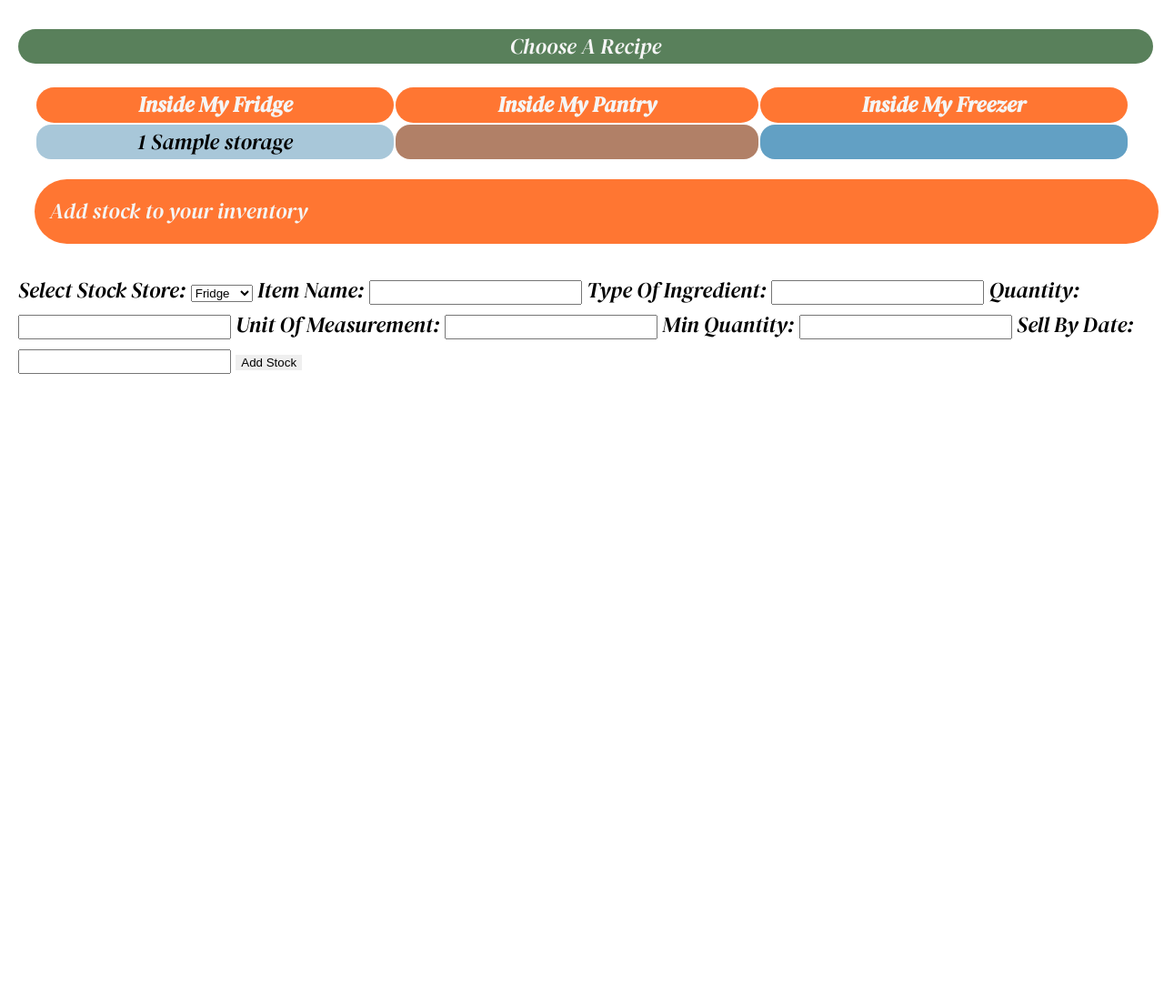
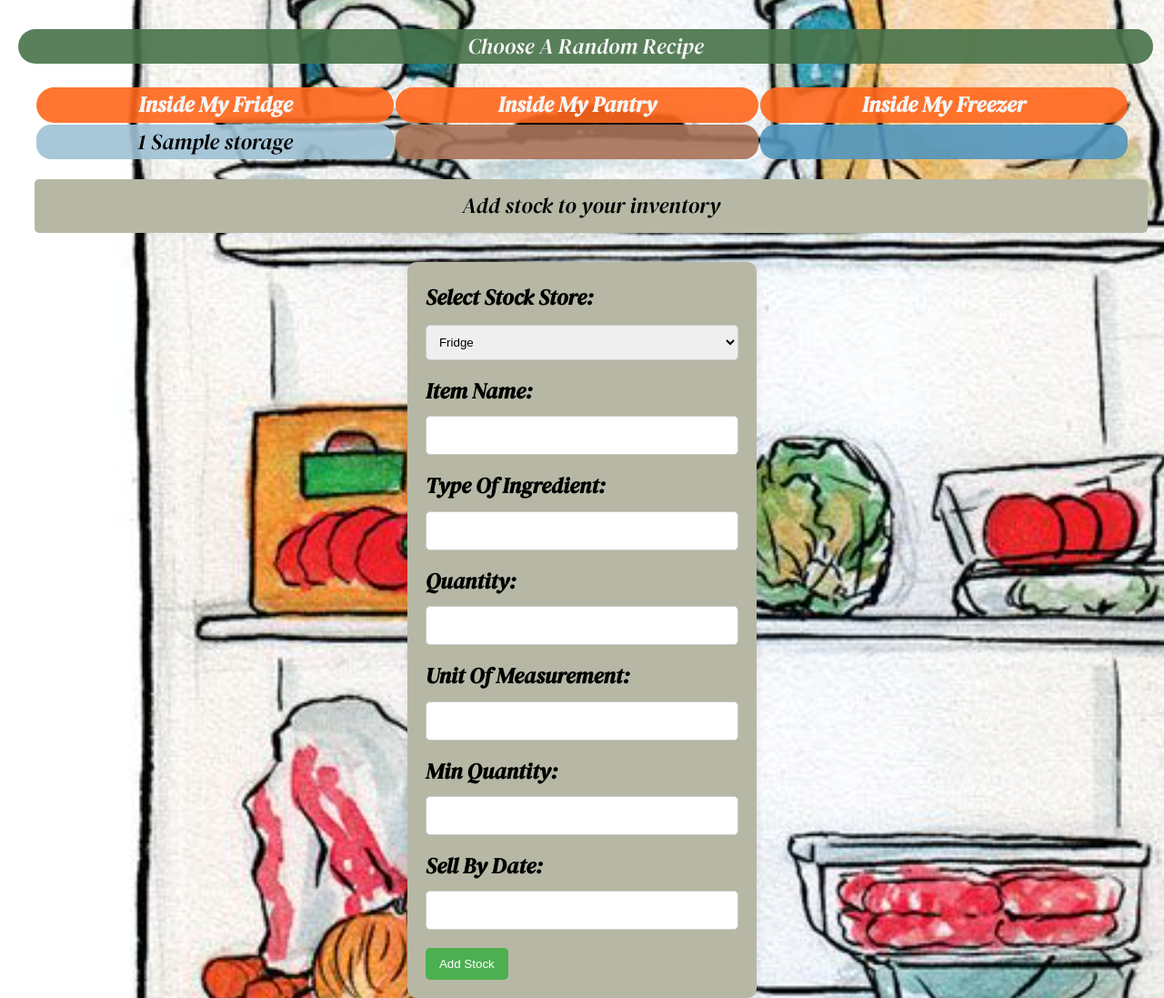
Before and after one commit to somedaysmash/Software4_Group5_Smart_Pantry, a Flask app: template templates/kitchen.html in a window 1280 px wide. Shown: the whole page at 91% size. Before the commit the page ends 411 px from the top, so only its background shows below. Run offline with Flask 3, Linux system fonts and the light colour scheme; the template is opened without the code that fills it: most values are stand-ins (such as "Sample title", 1, 10 or a date in 2020).

Commit message:
adding css

```diff
--- a/static/style.css
+++ b/static/style.css
@@ -10,6 +10,10 @@ body {
 
 .index_bg {
     background: url(assets/index_pantry.jpeg), lightgray 50% / cover no-repeat;
+}
+
+.fridge_bg {
+    background: url(assets/fridge.png), lightgray 100% / cover no-repeat;
 }
 
 h1 {
@@ -233,3 +237,52 @@ img.logo {
      max-width: 20%;
      height: auto;
 }
+
+
+#addStockForm {
+    max-width: 400px;
+    margin: 0 auto;
+    padding: 20px;
+    background-color: #b7b7a5;
+    border-radius: 10px;
+    box-shadow: 0 0 10px rgba(0, 0, 0, 0.1);
+}
+
+label {
+    display: block;
+    margin-bottom: 8px;
+    font-weight: bold;
+}
+
+select, input {
+    width: 100%;
+    padding: 10px;
+    margin-bottom: 15px;
+    box-sizing: border-box;
+    border: 1px solid #ccc;
+    border-radius: 5px;
+}
+
+button {
+    background-color: #4CAF50;
+    color: white;
+    padding: 10px 15px;
+    border: none;
+    border-radius: 5px;
+    cursor: pointer;
+}
+
+button:hover {
+    background-color: #45a049;
+}
+
+.prompt {
+    display: block;
+    margin-top: 20px;
+    width: 100%;
+    background-color: #b7b7a5;
+    border-radius: 5px;
+    color: black;
+    padding: 10px;
+    text-align: center
+}
--- a/templates/kitchen.html
+++ b/templates/kitchen.html
@@ -6,7 +6,7 @@
   </head>
 
   <body class="fridge_bg">
-    <div class='recipe_button'><a href='/ingredient'>Choose A Recipe</a></div>
+    <div class='recipe_button'><a href='/ingredient'>Choose A Random Recipe</a></div>
     <div class="wrapper">
       <div id="kitchenSection">
       <table class="data-table">
@@ -36,19 +36,20 @@
           {% endfor %}
         </tbody>
       </table>
+
       <div class='prompt'>Add stock to your inventory</div>
     </div>
 
 <form method="POST" id="addStockForm">
 
-      <label for="stock_store">Select Stock Store:</label>
+    <label for="stock_store">Select Stock Store:</label>
     <select name="stock_store" id="stock_store" required>
         <option value="Fridge">Fridge</option>
         <option value="Pantry">Pantry</option>
         <option value="Freezer">Freezer</option>
     </select>
 
-  <label for="itemName">Item Name: </label>
+    <label for="itemName">Item Name: </label>
     <input type="text" name="itemName" id="itemName" required>
 
     <label for="typeOfIngredient">Type Of Ingredient: </label>
```
